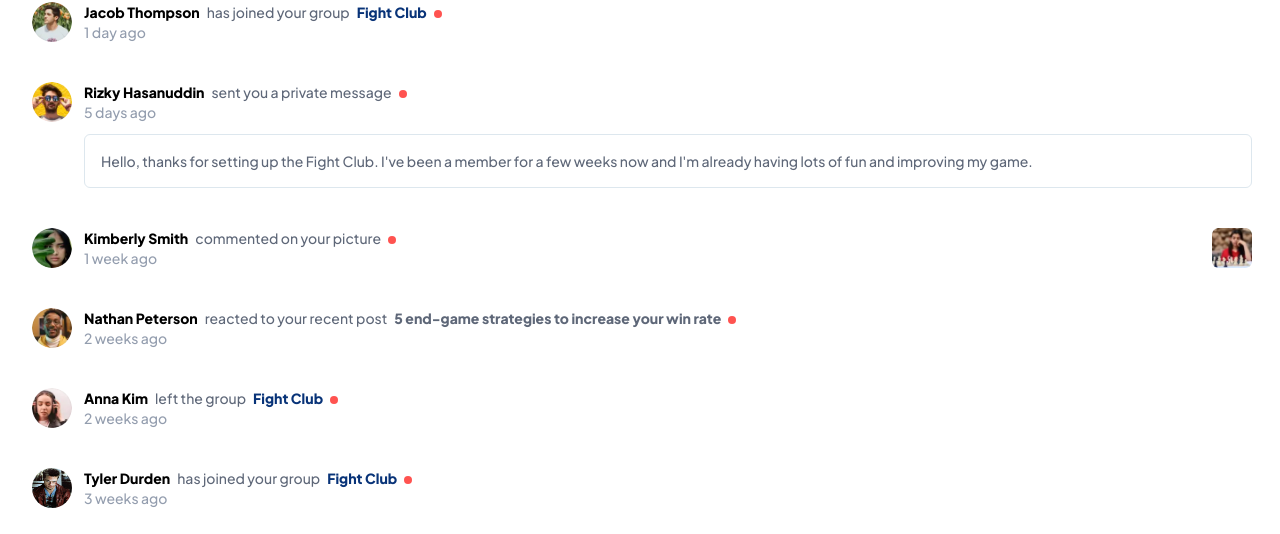
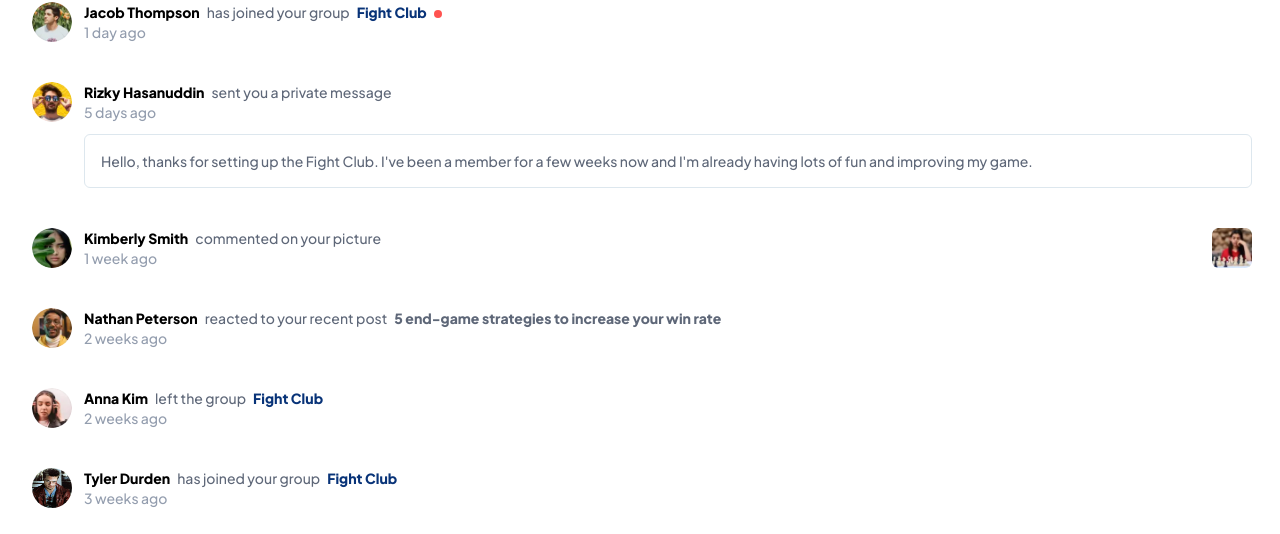
Before and after one commit to buschenyy/notifications-page-main, a React (Vite) app: page / in a window 1280 px wide. Shown: the part 250-784 px from the top of the page. Built offline with nearby package versions, Linux system fonts and the light colour scheme.

Commit message:
mark only first 3 notice

```diff
--- a/src/components/Panel/Panel.tsx
+++ b/src/components/Panel/Panel.tsx
@@ -4,7 +4,7 @@ import { useEffect, useState } from "react";
 
 export const Panel = () => {
   const [unreadNotice, setUnreadNotice] = useState<string[]>(
-    notifications.map((e) => e.from)
+    notifications.map((e) => e.from).filter((_, i) => i < 3)
   );
 
   const readNoticeHandler = (id: string) => {
```
